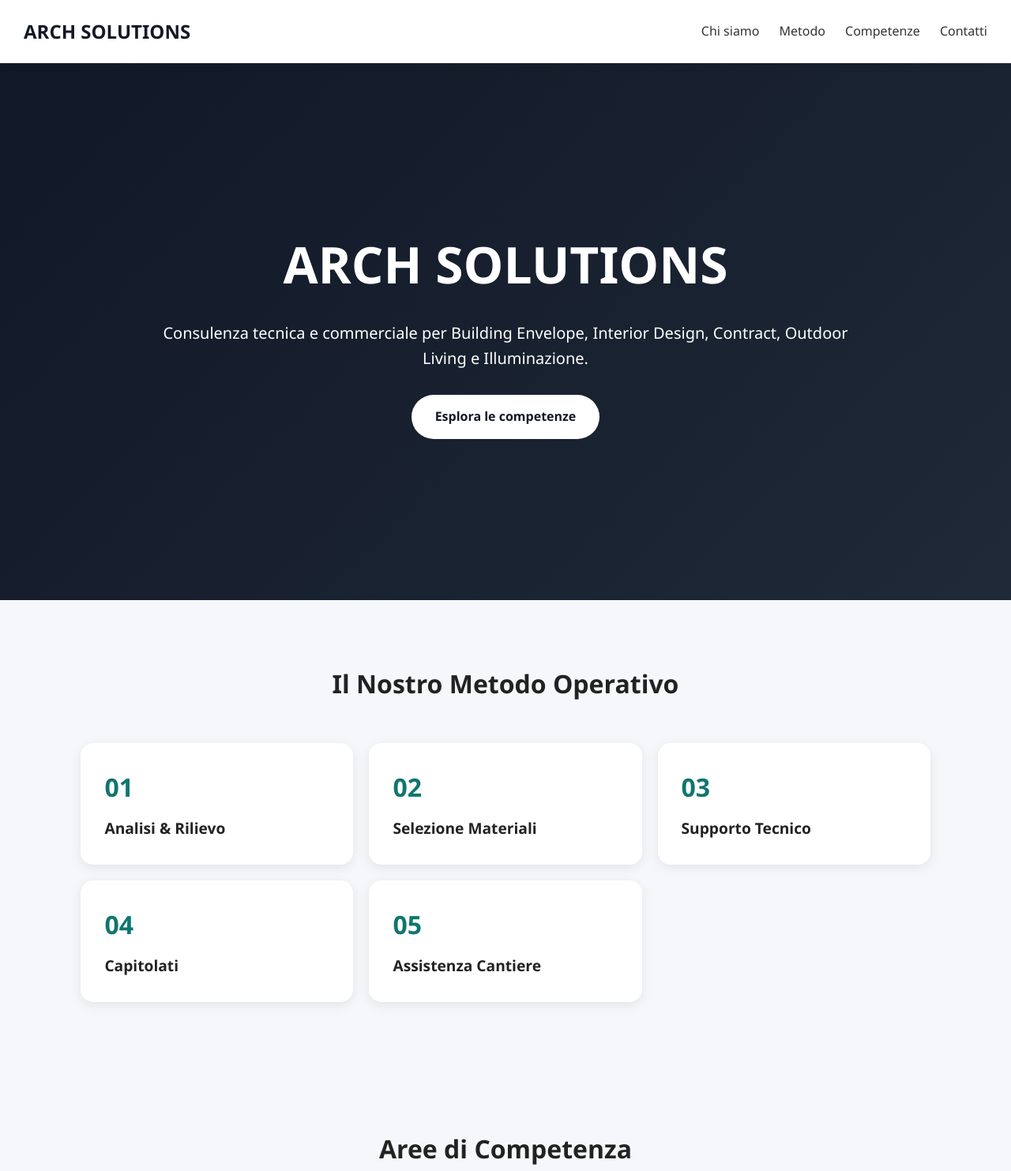
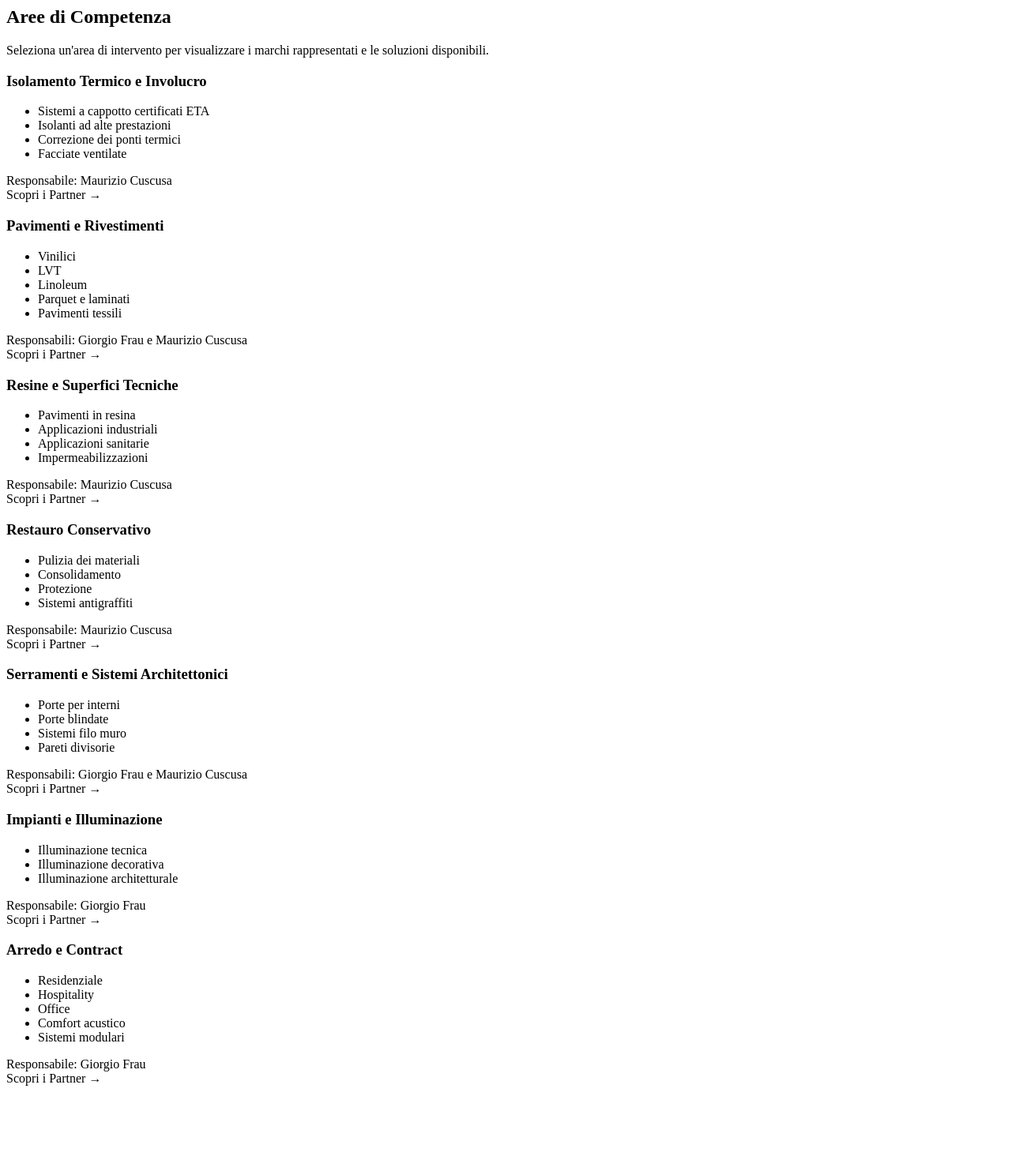
Before and after one commit to giofrau-agenzia/Arch-Solutions, a plain HTML site: page index.html in a window 1280 px wide. Shown: the top 1483 px of the page at 79% size. After the commit the page ends 1383 px from the top, so only its background shows below. Drawn offline with Linux system fonts and the light colour scheme.

Commit message:
Refactor HTML structure and content

```diff
--- a/index.html
+++ b/index.html
@@ -1,332 +1,240 @@
-<!DOCTYPE html>
-<html lang="it">
-<head>
-<meta charset="UTF-8">
-<meta name="viewport" content="width=device-width, initial-scale=1">
-<title>Arch Solutions</title>
-<link rel="stylesheet" href="style.css">
-<style>
+<section id="competenze">
 
-*{
-margin:0;
-padding:0;
-box-sizing:border-box;
-}
+    <div class="container">
 
-html{
-scroll-behavior:smooth;
-}
+        <h2 class="section-title">
+            Aree di Competenza
+        </h2>
 
-body{
-font-family:Segoe UI,Arial,sans-serif;
-background:#f5f7fa;
-color:#222;
-line-height:1.6;
-}
+        <p class="section-intro">
 
-header{
-position:sticky;
-top:0;
-z-index:999;
-background:#fff;
-box-shadow:0 2px 12px rgba(0,0,0,.08);
-}
+            Seleziona un'area di intervento per visualizzare
+            i marchi rappresentati e le soluzioni disponibili.
 
-.nav{
-max-width:1400px;
-margin:auto;
-height:80px;
-padding:0 30px;
-display:flex;
-align-items:center;
-justify-content:space-between;
-}
+        </p>
 
-.logo{
-font-size:24px;
-font-weight:700;
-text-decoration:none;
-color:#111827;
-}
+        <div id="areasGrid" class="competence-grid">
 
-.menu{
-display:flex;
-gap:25px;
-list-style:none;
-}
+            <div class="competence-card"
+                 onclick="showArea('isolamento')">
 
-.menu a{
-text-decoration:none;
-color:#333;
-font-weight:500;
-}
+                <h3>
+                    Isolamento Termico e Involucro
+                </h3>
 
-.hero{
-min-height:85vh;
-background:linear-gradient(135deg,#111827,#1f2937);
-display:flex;
-align-items:center;
-justify-content:center;
-text-align:center;
-color:white;
-padding:40px;
-}
+                <ul>
+                    <li>Sistemi a cappotto certificati ETA</li>
+                    <li>Isolanti ad alte prestazioni</li>
+                    <li>Correzione dei ponti termici</li>
+                    <li>Facciate ventilate</li>
+                </ul>
 
-.hero-content{
-max-width:900px;
-}
+                <div class="responsabile">
 
-.hero h1{
-font-size:4rem;
-margin-bottom:20px;
-}
+                    Responsabile:
+                    Maurizio Cuscusa
 
-.hero p{
-font-size:1.25rem;
-margin-bottom:30px;
-}
+                </div>
 
-.btn{
-display:inline-block;
-padding:15px 30px;
-background:white;
-color:#111827;
-text-decoration:none;
-border-radius:40px;
-font-weight:700;
-}
+                <div class="card-action">
 
-section{
-padding:80px 8%;
-}
+                    Scopri i Partner →
 
-.section-title{
-font-size:2rem;
-text-align:center;
-margin-bottom:50px;
-}
+                </div>
 
-.grid{
-display:grid;
-grid-template-columns:repeat(auto-fit,minmax(260px,1fr));
-gap:20px;
-}
+            </div>
 
-.card{
-background:white;
-padding:30px;
-border-radius:16px;
-cursor:pointer;
-box-shadow:0 4px 15px rgba(0,0,0,.08);
-transition:.3s;
-}
 
-.card:hover{
-transform:translateY(-5px);
-}
+            <div class="competence-card"
+                 onclick="showArea('pavimenti')">
 
-.card span{
-font-size:2rem;
-font-weight:bold;
-color:#0f766e;
-}
+                <h3>
+                    Pavimenti e Rivestimenti
+                </h3>
 
-.area-detail,
-.company-detail{
-display:none;
-margin-top:40px;
-background:white;
-padding:35px;
-border-radius:20px;
-box-shadow:0 4px 15px rgba(0,0,0,.08);
-}
+                <ul>
+                    <li>Vinilici</li>
+                    <li>LVT</li>
+                    <li>Linoleum</li>
+                    <li>Parquet e laminati</li>
+                    <li>Pavimenti tessili</li>
+                </ul>
 
-.tags{
-display:flex;
-gap:10px;
-flex-wrap:wrap;
-margin-top:15px;
-}
+                <div class="responsabile">
 
-.tags span{
-background:#dbeafe;
-padding:8px 12px;
-border-radius:20px;
-font-size:13px;
-}
+                    Responsabili:
+                    Giorgio Frau e Maurizio Cuscusa
 
-.team-grid{
-display:grid;
-grid-template-columns:repeat(auto-fit,minmax(300px,1fr));
-gap:20px;
-}
+                </div>
 
-.team-card{
-background:white;
-padding:30px;
-border-radius:16px;
-text-align:center;
-box-shadow:0 4px 15px rgba(0,0,0,.08);
-}
+                <div class="card-action">
 
-footer{
-background:#111827;
-color:white;
-text-align:center;
-padding:60px 20px;
-}
+                    Scopri i Partner →
 
-footer a{
-color:#dbeafe;
-text-decoration:none;
-}
+                </div>
 
-footer a:hover{
-text-decoration:underline;
-}
+            </div>
 
-</style>
-</head>
 
-<body>
+            <div class="competence-card"
+                 onclick="showArea('resine')">
 
-<header>
-<div class="nav">
+                <h3>
+                    Resine e Superfici Tecniche
+                </h3>
 
-<a class="logo" href="#">
-ARCH SOLUTIONS
-</a>
+                <ul>
+                    <li>Pavimenti in resina</li>
+                    <li>Applicazioni industriali</li>
+                    <li>Applicazioni sanitarie</li>
+                    <li>Impermeabilizzazioni</li>
+                </ul>
 
-<ul class="menu">
-<li><a href="#chi-siamo">Chi siamo</a></li>
-<li><a href="#metodo">Metodo</a></li>
-<li><a href="#aree">Competenze</a></li>
-<li><a href="#contatti">Contatti</a></li>
-</ul>
+                <div class="responsabile">
 
-</div>
-</header>
+                    Responsabile:
+                    Maurizio Cuscusa
 
-<section class="hero">
+                </div>
 
-<div class="hero-content">
+                <div class="card-action">
 
-<h1>ARCH SOLUTIONS</h1>
+                    Scopri i Partner →
 
-<p>
-Consulenza tecnica e commerciale per
-Building Envelope, Interior Design,
-Contract, Outdoor Living e Illuminazione.
-</p>
+                </div>
 
-<a href="#aree" class="btn">
-Esplora le competenze
-</a>
+            </div>
 
-</div>
+
+            <div class="competence-card"
+                 onclick="showArea('restauro')">
+
+                <h3>
+                    Restauro Conservativo
+                </h3>
+
+                <ul>
+                    <li>Pulizia dei materiali</li>
+                    <li>Consolidamento</li>
+                    <li>Protezione</li>
+                    <li>Sistemi antigraffiti</li>
+                </ul>
+
+                <div class="responsabile">
+
+                    Responsabile:
+                    Maurizio Cuscusa
+
+                </div>
+
+                <div class="card-action">
+
+                    Scopri i Partner →
+
+                </div>
+
+            </div>
+
+
+            <div class="competence-card"
+                 onclick="showArea('serramenti')">
+
+                <h3>
+                    Serramenti e Sistemi Architettonici
+                </h3>
+
+                <ul>
+                    <li>Porte per interni</li>
+                    <li>Porte blindate</li>
+                    <li>Sistemi filo muro</li>
+                    <li>Pareti divisorie</li>
+                </ul>
+
+                <div class="responsabile">
+
+                    Responsabili:
+                    Giorgio Frau e Maurizio Cuscusa
+
+                </div>
+
+                <div class="card-action">
+
+                    Scopri i Partner →
+
+                </div>
+
+            </div>
+
+
+            <div class="competence-card"
+                 onclick="showArea('illuminazione')">
+
+                <h3>
+                    Impianti e Illuminazione
+                </h3>
+
+                <ul>
+                    <li>Illuminazione tecnica</li>
+                    <li>Illuminazione decorativa</li>
+                    <li>Illuminazione architetturale</li>
+                </ul>
+
+                <div class="responsabile">
+
+                    Responsabile:
+                    Giorgio Frau
+
+                </div>
+
+                <div class="card-action">
+
+                    Scopri i Partner →
+
+                </div>
+
+            </div>
+
+
+            <div class="competence-card"
+                 onclick="showArea('contract')">
+
+                <h3>
+                    Arredo e Contract
+                </h3>
+
+                <ul>
+                    <li>Residenziale</li>
+                    <li>Hospitality</li>
+                    <li>Office</li>
+                    <li>Comfort acustico</li>
+                    <li>Sistemi modulari</li>
+                </ul>
+
+                <div class="responsabile">
+
+                    Responsabile:
+                    Giorgio Frau
+
+                </div>
+
+                <div class="card-action">
+
+                    Scopri i Partner →
+
+                </div>
+
+            </div>
+
+        </div>
+
+        <div id="areaPartners"
+             class="area-partners">
+        </div>
+
+        <div id="companyDetail"
+             class="company-detail">
+        </div>
+
+    </div>
 
 </section>
-
-<section id="metodo">
-
-<h2 class="section-title">
-Il Nostro Metodo Operativo
-</h2>
-
-<div class="grid">
-
-<div class="card">
-<span>01</span>
-<h3>Analisi & Rilievo</h3>
-</div>
-
-<div class="card">
-<span>02</span>
-<h3>Selezione Materiali</h3>
-</div>
-
-<div class="card">
-<span>03</span>
-<h3>Supporto Tecnico</h3>
-</div>
-
-<div class="card">
-<span>04</span>
-<h3>Capitolati</h3>
-</div>
-
-<div class="card">
-<span>05</span>
-<h3>Assistenza Cantiere</h3>
-</div>
-
-</div>
-
-</section>
-
-<section id="aree">
-
-<h2 class="section-title">
-Aree di Competenza
-</h2>
-
-<div id="areas" class="grid"></div>
-
-<div id="areaDetail" class="area-detail"></div>
-
-<div id="companyDetail" class="company-detail"></div>
-
-</section>
-
-<section id="chi-siamo">
-
-<h2 class="section-title">
-Responsabili Tecnici e Commerciali
-</h2>
-
-<div class="team-grid">
-
-<div class="team-card">
-
-<h3>Giorgio Frau</h3>
-
-<p>
-Responsabile Tecnico e Commerciale
-</p>
-
-</div>
-
-<div class="team-card">
-
-<h3>Maurizio Cuscusa</h3>
-
-<p>
-Responsabile Tecnico e Commerciale
-</p>
-
-</div>
-
-</div>
-
-</section>
-
-<footer id="contatti">
-
-<h2>Contatti</h2>
-
-<p><strong>Giorgio Frau</strong></p>
-<p>📞 <a href="tel:+393929176573">+39 392 917 6573</a></p>
-<p>✉️ <a href="mailto:agenzia.gfmc@gmail.com">agenzia.gfmc@gmail.com</a></p>
-
-<br>
-
-<p><strong>Maurizio Cuscusa</strong></p>
-<p>📞 <a href="tel:+393493347818">+39 349 334 7818</a></p>
-<p>✉️ <a href="mailto:agenzia.gfmc@gmail.com">agenzia.gfmc@gmail.com</a></p>
-
-</footer>
-
-<script src="script.js"></script>
-
-</body>
-</html>
```
